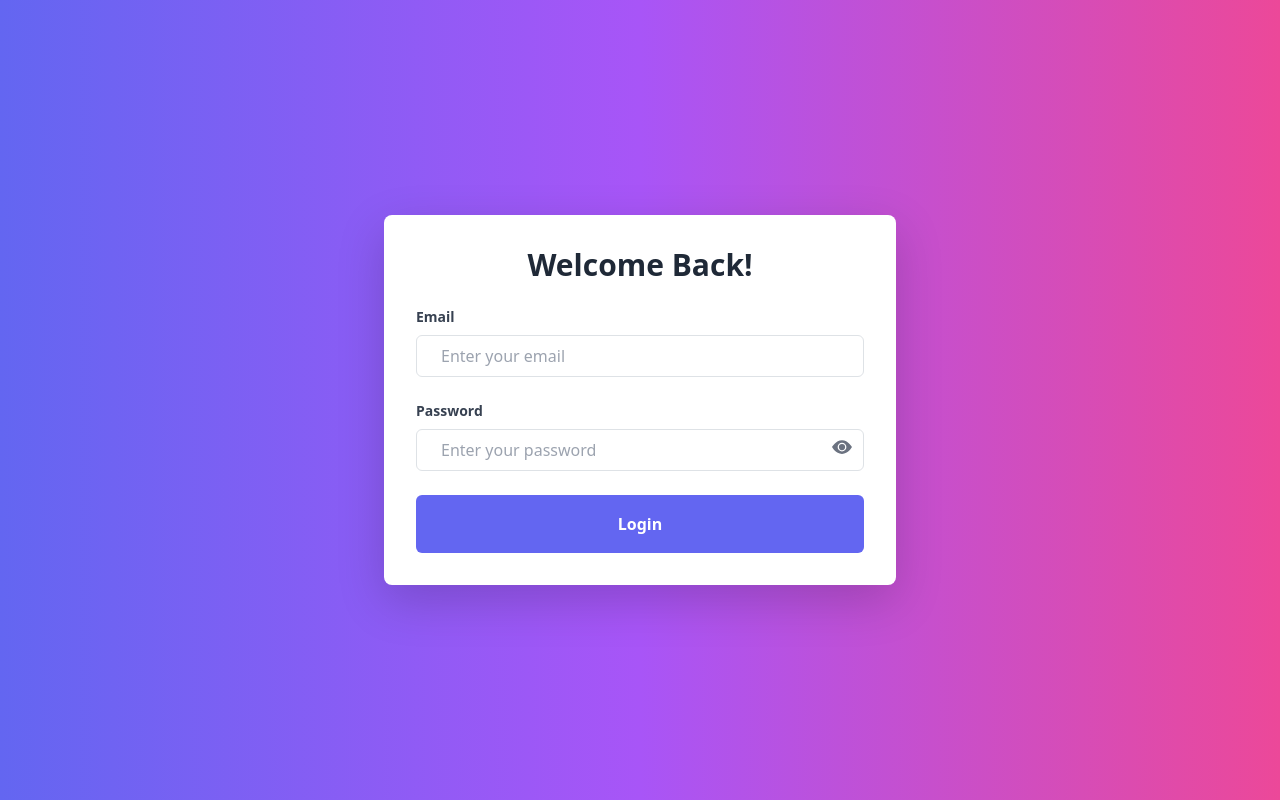
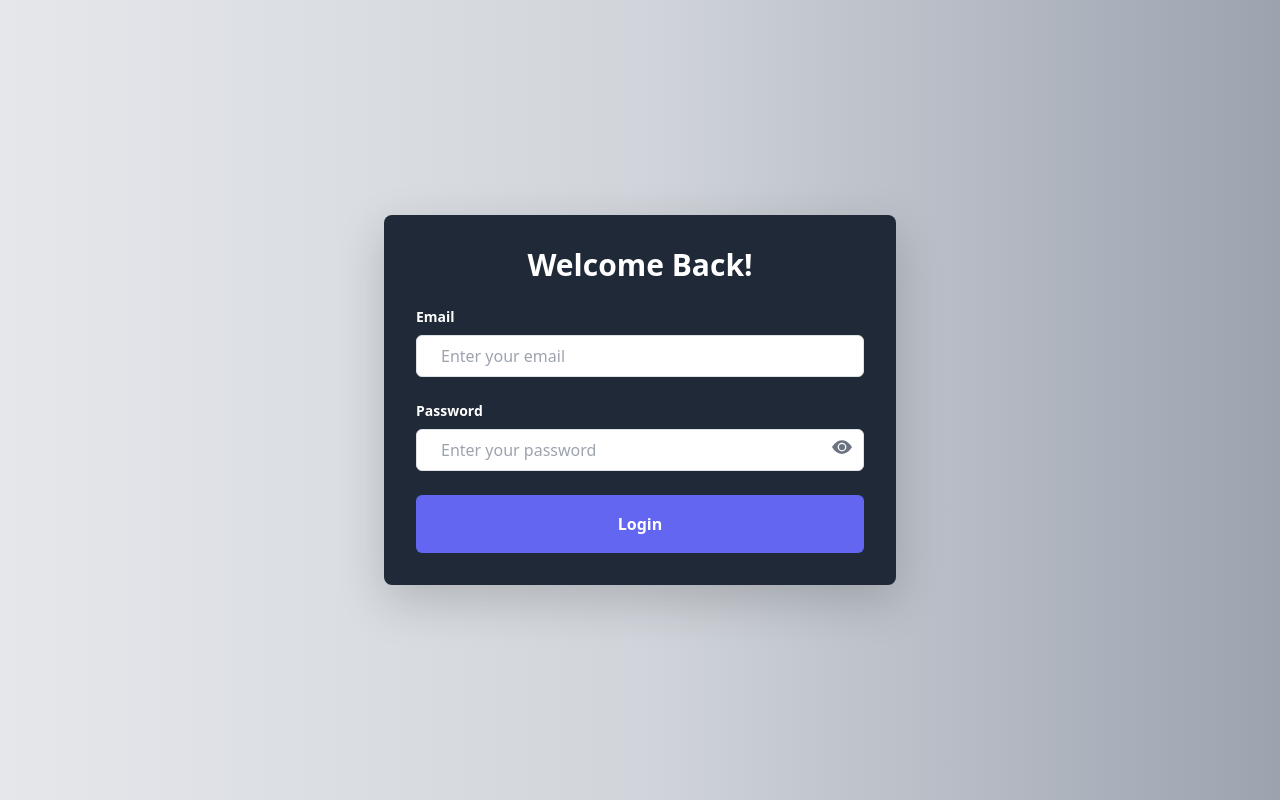
Before and after one commit to saurabhsinghsrdt/demo_srdt, a React (Vite) app: page /login in a window 1280 px wide. Built offline with nearby package versions, Linux system fonts and the light colour scheme.

Commit message:
new change

```diff
--- a/src/pages/LoginForm.tsx
+++ b/src/pages/LoginForm.tsx
@@ -37,9 +37,9 @@ const LoginForm: React.FC = () => {
     };
 
     return (
-        <div className="flex items-center justify-center min-h-screen bg-gradient-to-r from-indigo-500 via-purple-500 to-pink-500 px-4">
-            <div className="bg-white p-6 sm:p-8 rounded-lg shadow-lg w-full max-w-xs sm:max-w-md lg:max-w-lg">
-                <h1 className="text-2xl sm:text-3xl font-bold mb-6 text-center text-gray-800">
+        <div className="flex items-center justify-center min-h-screen bg-gradient-to-r from-gray-200 via-gray-300 to-gray-400 px-4">
+            <div className="bg-gray-800 p-6 sm:p-8 rounded-lg shadow-lg w-full max-w-xs sm:max-w-md lg:max-w-lg">
+                <h1 className="text-2xl sm:text-3xl font-bold mb-6 text-center text-white">
                     Welcome Back!
                 </h1>
                 <Formik
@@ -53,7 +53,7 @@ const LoginForm: React.FC = () => {
                             <div className="mb-4">
                                 <label
                                     htmlFor="email"
-                                    className="block text-sm font-semibold text-gray-700 mb-2"
+                                    className="block text-sm font-semibold text-white mb-2"
                                 >
                                     Email
                                 </label>
@@ -62,7 +62,7 @@ const LoginForm: React.FC = () => {
                                     id="email"
                                     name="email"
                                     placeholder="Enter your email"
-                                    className="w-full px-4 py-2 border border-gray-300 rounded-md text-gray-300 focus:outline-none focus:ring-2 focus:ring-indigo-500 focus:border-transparent"
+                                    className="w-full px-4 py-2 border border-gray-300 rounded-md text-white focus:outline-none focus:ring-2 focus:ring-indigo-500 focus:border-transparent"
                                 />
                                 <ErrorMessage
                                     name="email"
@@ -75,7 +75,7 @@ const LoginForm: React.FC = () => {
                             <div className="mb-4 relative">
                                 <label
                                     htmlFor="password"
-                                    className="block text-sm font-semibold text-gray-700 mb-2"
+                                    className="block text-sm font-semibold text-white mb-2"
                                 >
                                     Password
                                 </label>
@@ -84,25 +84,23 @@ const LoginForm: React.FC = () => {
                                     id="password"
                                     name="password"
                                     placeholder="Enter your password"
-                                    className="w-full px-4 py-2 border border-gray-300 rounded-md text-gray-300 focus:outline-none focus:ring-2 focus:ring-indigo-500 focus:border-transparent"
+                                    className="w-full px-4 py-2 border border-gray-300 rounded-md text-white focus:outline-none focus:ring-2 focus:ring-indigo-500 focus:border-transparent"
                                 />
                                 <div
                                     onClick={() => setShowPassword(!showPassword)}
                                     className="absolute cursor-pointer right-3 top-9 text-gray-500 hover:text-gray-700 focus:outline-none"
                                 >
                                     {showPassword ?
-                                        <>
                                         <svg xmlns="http://www.w3.org/2000/svg" width="20" height="20" fill="currentColor" className="bi bi-eye-slash-fill" viewBox="0 0 16 16">
                                             <path d="m10.79 12.912-1.614-1.615a3.5 3.5 0 0 1-4.474-4.474l-2.06-2.06C.938 6.278 0 8 0 8s3 5.5 8 5.5a7 7 0 0 0 2.79-.588M5.21 3.088A7 7 0 0 1 8 2.5c5 0 8 5.5 8 5.5s-.939 1.721-2.641 3.238l-2.062-2.062a3.5 3.5 0 0 0-4.474-4.474z" />
                                             <path d="M5.525 7.646a2.5 2.5 0 0 0 2.829 2.829zm4.95.708-2.829-2.83a2.5 2.5 0 0 1 2.829 2.829zm3.171 6-12-12 .708-.708 12 12z" />
                                         </svg>
-                                        </> :
-                                        <>
+                                        :
                                         <svg xmlns="http://www.w3.org/2000/svg" width="20" height="20" fill="currentColor" className="bi bi-eye-fill" viewBox="0 0 16 16">
                                             <path d="M10.5 8a2.5 2.5 0 1 1-5 0 2.5 2.5 0 0 1 5 0" />
                                             <path d="M0 8s3-5.5 8-5.5S16 8 16 8s-3 5.5-8 5.5S0 8 0 8m8 3.5a3.5 3.5 0 1 0 0-7 3.5 3.5 0 0 0 0 7" />
                                         </svg>
-                                        </>}
+                                    }
                                 </div>
                                 <ErrorMessage
                                     name="password"
```
Lines whose indentation alone changed are shown as unchanged.
